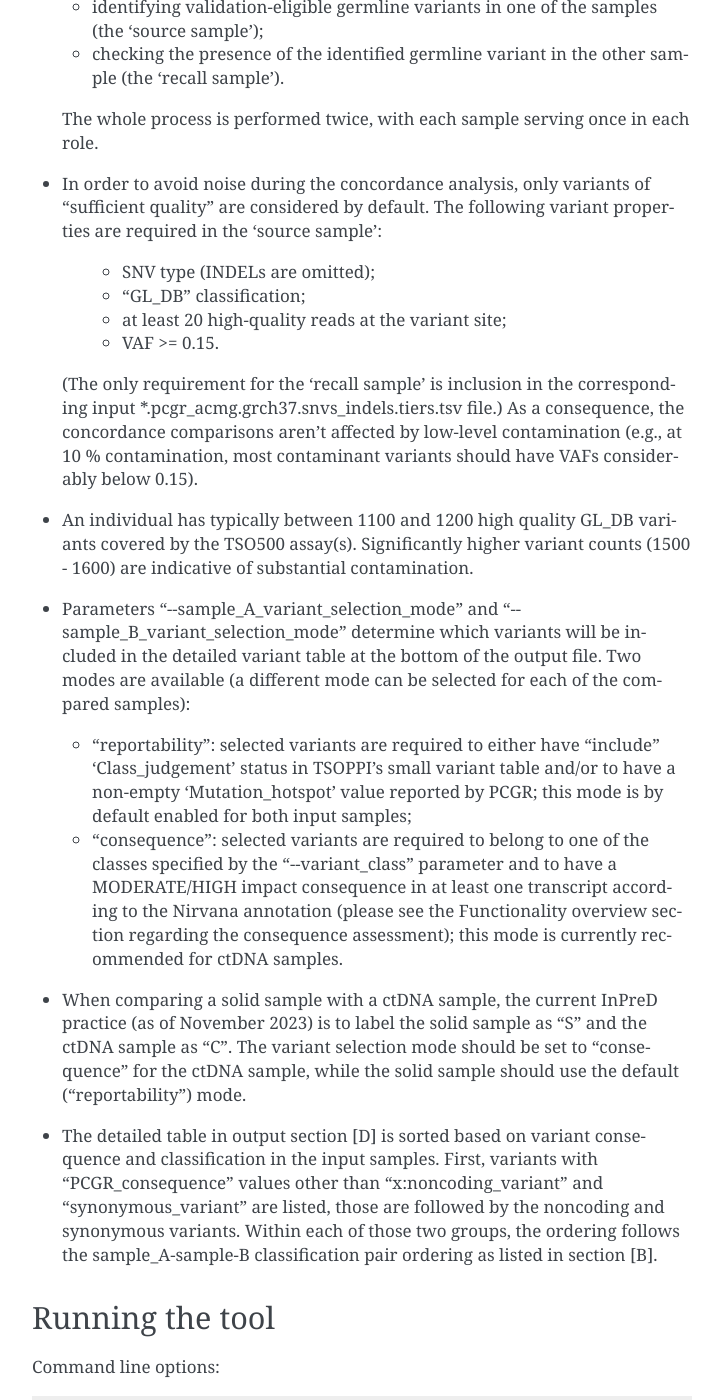
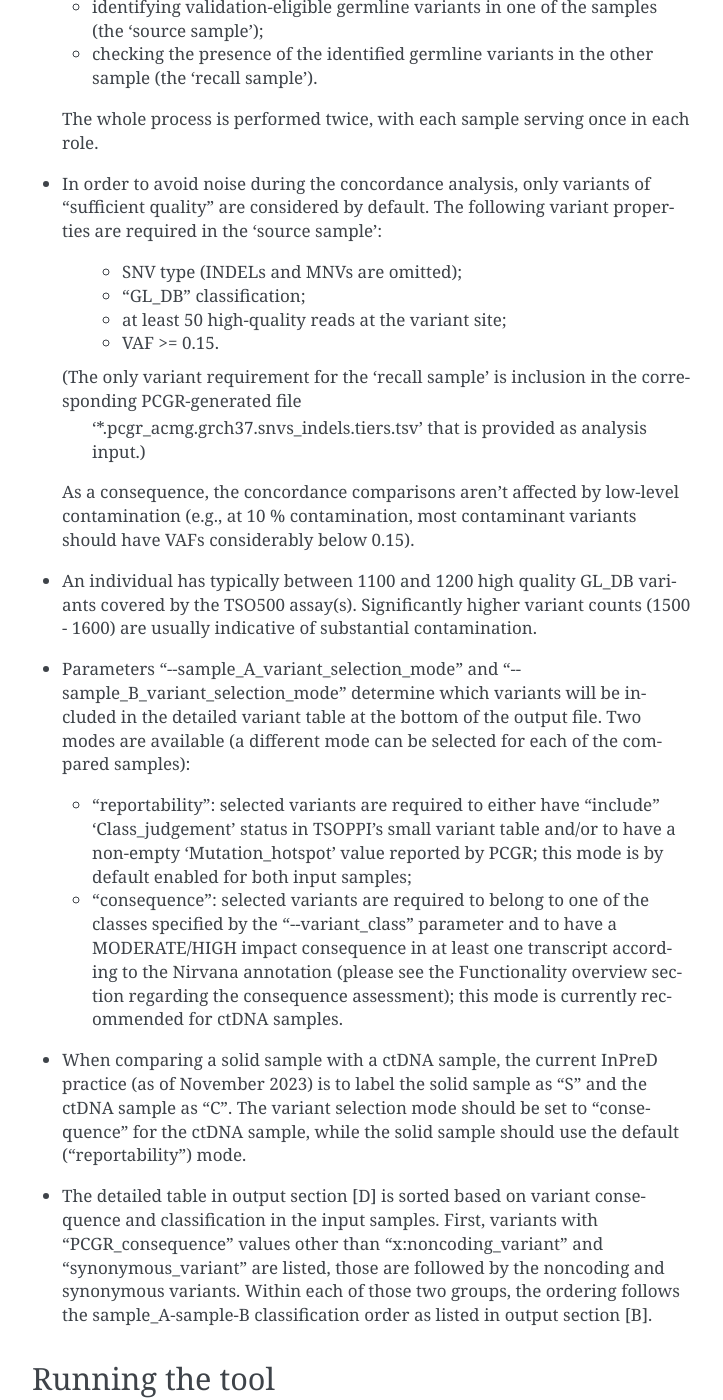
Before and after one commit to InPreD/TSOPPI_documentation, a Sphinx documentation site: the page built from docs/source/sample_comparison.rst, in a window 1280 px wide and 1400 px high, scrolled down 1637 px. Shown: the whole window, without its empty margins (388-1111 px from the left). Built offline with Sphinx 7.4.7, drawn with Linux system fonts in a browser that asks for light colours; pages that are not in the unit, such as notebooks, are missing from menus; some of the changed text lies outside the part shown.

Commit message:
Small variant comparison tool documentation update.

```diff
--- a/docs/source/sample_comparison.rst
+++ b/docs/source/sample_comparison.rst
@@ -40,31 +40,32 @@ Input files
 
 Output files
 ------------
-- a plain-text file with the content as described above, named "[sample_A_ID]_[sample_B_ID]_variant_set_overlaps.txt"
-  (sample ID values provided via the "-\-sample_A_ID" and "-\-sample_B_ID" parameters will be utilized inside the file and in its filename).
+- a plain-text file with the content as described above (sample ID values provided via the "-\-sample_A_ID"
+  and "-\-sample_B_ID" parameters will be utilized inside the file).
 
 Additional notes
 ----------------
 
-- The concordance analysis consists of two steps:
+- The concordance analysis (as reported on in sections [C1] and [C2]) consists of two steps:
 
   - identifying validation-eligible germline variants in one of the samples (the 'source sample');
-  - checking the presence of the identified germline variant in the other sample (the 'recall sample').
+  - checking the presence of the identified germline variants in the other sample (the 'recall sample').
 
   The whole process is performed twice, with each sample serving once in each role.
 - In order to avoid noise during the concordance analysis, only variants of "sufficient quality" are considered
   by default. The following variant properties are required in the 'source sample':
 
-   - SNV type (INDELs are omitted);
+   - SNV type (INDELs and MNVs are omitted);
    - "GL_DB" classification;
-   - at least 20 high-quality reads at the variant site;
+   - at least 50 high-quality reads at the variant site;
    - VAF >= 0.15.
 
-  (The only requirement for the 'recall sample' is inclusion in the corresponding input \*.pcgr_acmg.grch37.snvs_indels.tiers.tsv file.)
+  (The only variant requirement for the 'recall sample' is inclusion in the corresponding PCGR-generated file
+   '\*.pcgr_acmg.grch37.snvs_indels.tiers.tsv' that is provided as analysis input.)
   As a consequence, the concordance comparisons aren't affected by low-level contamination
   (e.g., at 10 % contamination, most contaminant variants should have VAFs considerably below 0.15).
 - An individual has typically between 1100 and 1200 high quality GL_DB variants covered by the TSO500 assay(s).
-  Significantly higher variant counts (1500 - 1600) are indicative of substantial contamination.
+  Significantly higher variant counts (1500 - 1600) are usually indicative of substantial contamination.
 - Parameters "-\-sample_A_variant_selection_mode" and "-\-sample_B_variant_selection_mode" determine which variants
   will be included in the detailed variant table at the bottom of the output file. Two modes are available
   (a different mode can be selected for each of the compared samples):
@@ -81,7 +82,7 @@ Additional notes
 - The detailed table in output section [D] is sorted based on variant consequence and classification in the input samples.
   First, variants with "PCGR_consequence" values other than "x:noncoding_variant" and "synonymous_variant" are listed,
   those are followed by the noncoding and synonymous variants. Within each of those two groups, the ordering follows
-  the sample_A-sample-B classification pair ordering as listed in section [B].
+  the sample_A-sample-B classification order as listed in output section [B].
 
 Running the tool
 ----------------
```
Also changed, not shown: other parts of docs/source/sample_comparison.rst (+1 -1 lines).
